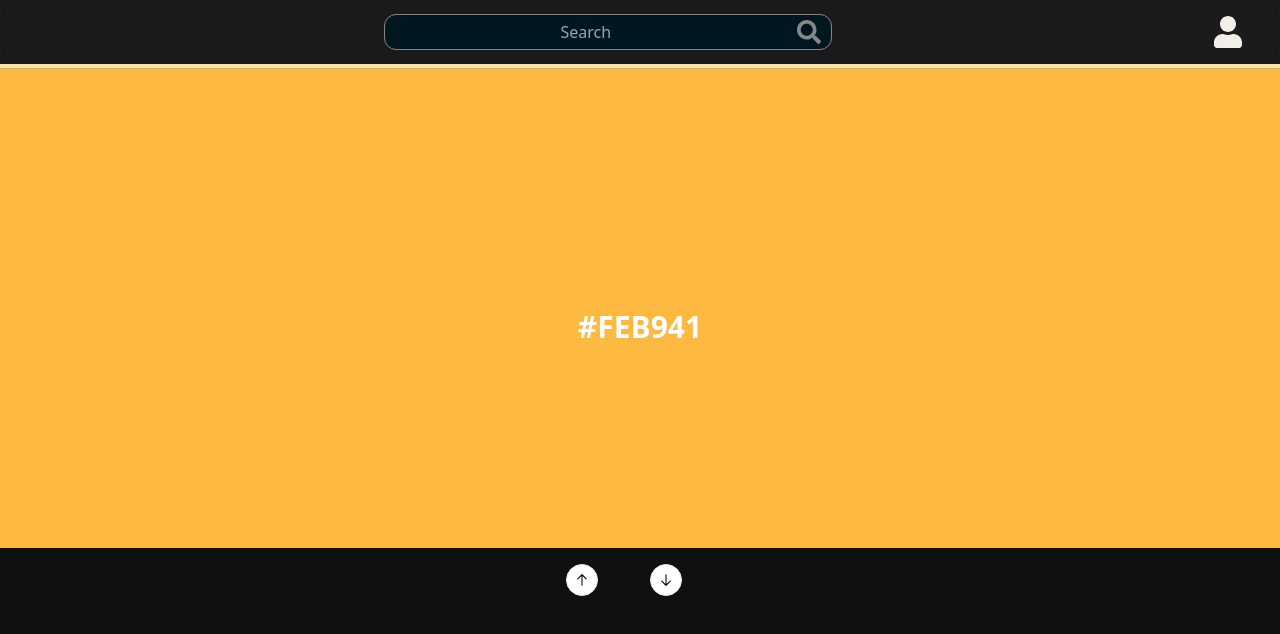
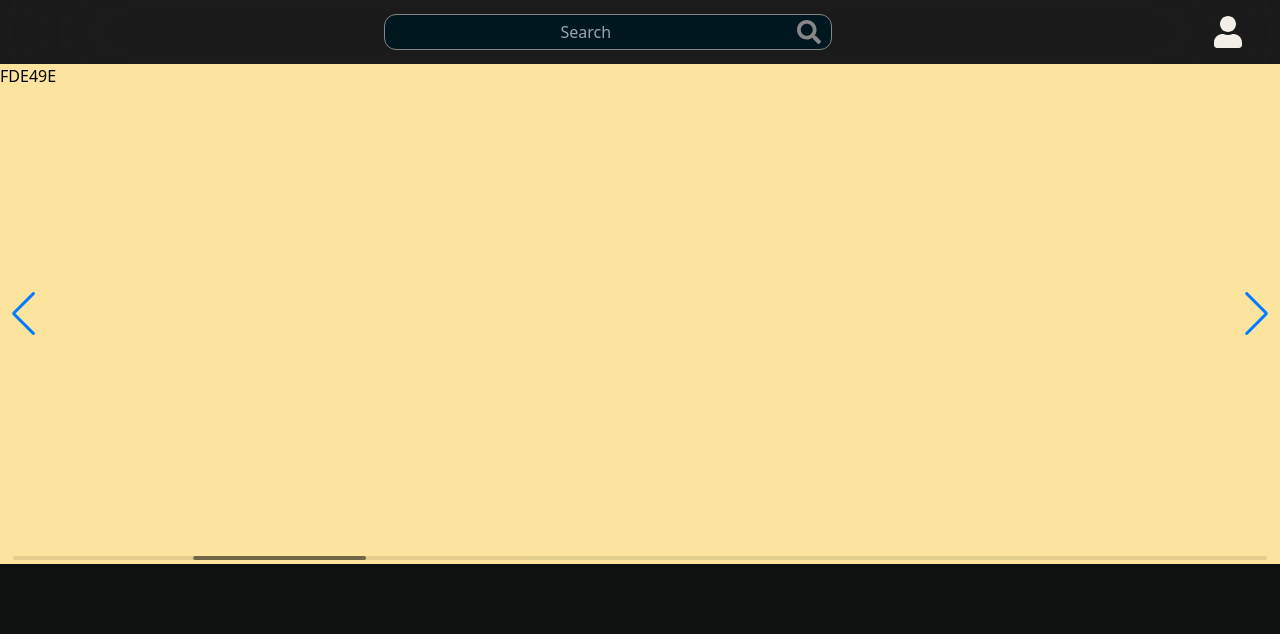
Before and after one commit to nii-shaan/Anifinity, a React (Vite) app: page / in a window 1280 px wide. Shown: the top 634 px of the page. Built offline with nearby package versions, Linux system fonts and the light colour scheme.

Commit message:
carousel change

```diff
--- a/package.json
+++ b/package.json
@@ -18,14 +18,13 @@
     "@reduxjs/toolkit": "^2.2.4",
     "class-variance-authority": "^0.7.0",
     "clsx": "^2.1.1",
-    "embla-carousel-autoplay": "^8.0.4",
-    "embla-carousel-react": "^8.0.4",
     "framer-motion": "^11.1.9",
     "react": "^18.2.0",
     "react-dom": "^18.2.0",
     "react-icons": "^5.2.1",
     "react-redux": "^9.1.2",
     "react-router-dom": "^6.23.0",
+    "swiper": "^11.1.1",
     "tailwind-merge": "^2.3.0",
     "tailwindcss-animate": "^1.0.7"
   },
--- /dev/null
+++ b/src/pages/Carousel.tsx
@@ -0,0 +1,71 @@
+import { Swiper, SwiperSlide } from "swiper/react";
+import {
+  Navigation,
+  Pagination,
+  Scrollbar,
+  A11y,
+  Autoplay,
+} from "swiper/modules";
+import { useSwiper } from "swiper/react";
+import "swiper/css";
+import "swiper/css/navigation";
+import "swiper/css/pagination";
+import "swiper/css/scrollbar";
+import { EffectCreative } from "swiper/modules";
+
+interface Data {
+  data: string[];
+}
+
+function Carousel({ data }: Data) {
+  const swiper = useSwiper();
+  return (
+    <>
+      <Swiper
+        modules={[
+          Navigation,
+          Pagination,
+          Scrollbar,
+          A11y,
+          EffectCreative,
+          Autoplay,
+        ]}
+        autoplay={{
+          delay: 2000,
+        }}
+        scrollbar={{
+          hide: false,
+        }}
+        loop={true}
+        effect="creative"
+        creativeEffect={{
+          prev: {
+            shadow: true,
+            translate: ["-20%", 0, -1],
+          },
+          next: {
+            translate: ["100%", 0, 0],
+          },
+        }}
+        navigation
+        spaceBetween={50}
+        slidesPerView={1}
+        onSwiper={(swiper) => console.log(swiper)}
+        onSlideChange={() => console.log("slide change")}
+        className="h-full"
+      >
+        {data.map((i: string) => (
+          <SwiperSlide
+            key={i}
+            className="h-full"
+            style={{ backgroundColor: `#${i}` }}
+          >
+            {i}
+          </SwiperSlide>
+        ))}
+      </Swiper>
+    </>
+  );
+}
+
+export default Carousel;
--- a/src/pages/CarouselDisplay.tsx
+++ /dev/null
@@ -1,53 +0,0 @@
-import {
-  Carousel,
-  CarouselContent,
-  CarouselItem,
-  CarouselNext,
-  CarouselPrevious,
-} from "@/components/ui/carousel";
-import Autoplay from "embla-carousel-autoplay";
-
-function CarouselDisplay() {
-  const item: any = [
-    "6DC5D1",
-    "FDE49E",
-    "FEB941",
-    "FF0080",
-    "7469B6",
-    "1A4D2E",
-    "121481",
-  ];
-  return (
-    <>
-      <Carousel
-        plugins={[
-          Autoplay({
-            delay: 2500,
-          }),
-        ]}
-        opts={{
-          align: "start",
-          loop: true,
-        }}
-        orientation="vertical"
-        className="w-full "
-      >
-        <CarouselContent className="  h-[500px]  ">
-          {item.map((i: string) => (
-            <CarouselItem
-              key={i}
-              className=" flex items-center justify-center"
-              style={{ backgroundColor: `#${i}` }}
-            >
-              <span className="text-3xl font-semibold text-white">#{i}</span>
-            </CarouselItem>
-          ))}
-        </CarouselContent>
-        <CarouselNext />
-        <CarouselPrevious />
-      </Carousel>
-    </>
-  );
-}
-
-export default CarouselDisplay;
--- a/src/pages/Home.tsx
+++ b/src/pages/Home.tsx
@@ -1,10 +1,19 @@
-import CarouselDisplay from "./CarouselDisplay";
+import Carousel from "./Carousel";
 
 function Home() {
+  const item: string[] = [
+    "6DC5D1",
+    "FDE49E",
+    "FEB941",
+    "FF0080",
+    "7469B6",
+    "1A4D2E",
+    "121481",
+  ];
   return (
     <div className="bg-[#0f1010] h-screen">
-      <div id="carouselSection" className="w-full h-[500px]  ">
-        <CarouselDisplay />
+      <div id="carouselSection" className="w-full h-[500px] bg-white  ">
+        <Carousel data={item} />
       </div>
     </div>
   );
```
Also changed, not shown: 1 other file (tests, documents, lock files or other folders).
